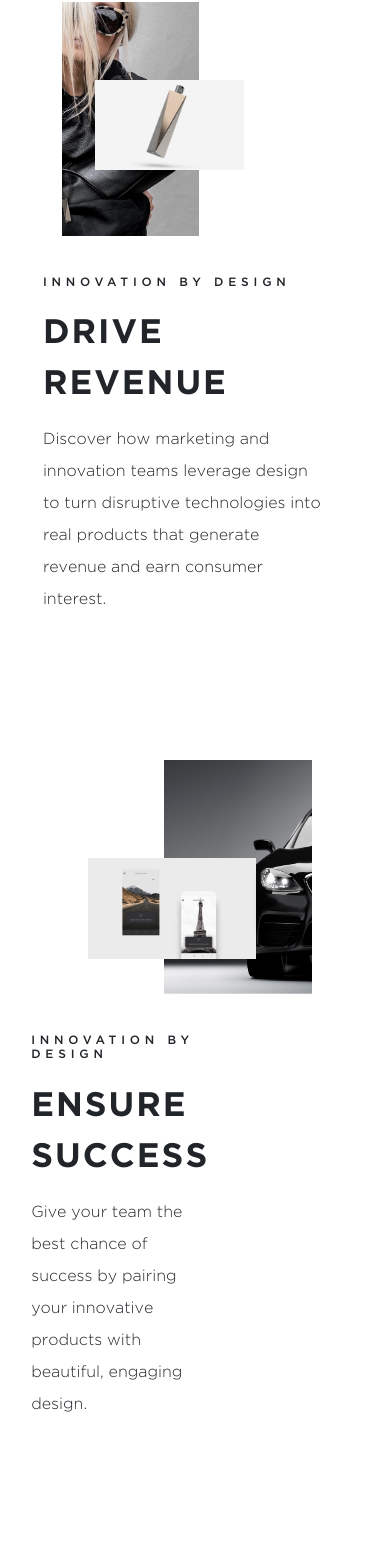
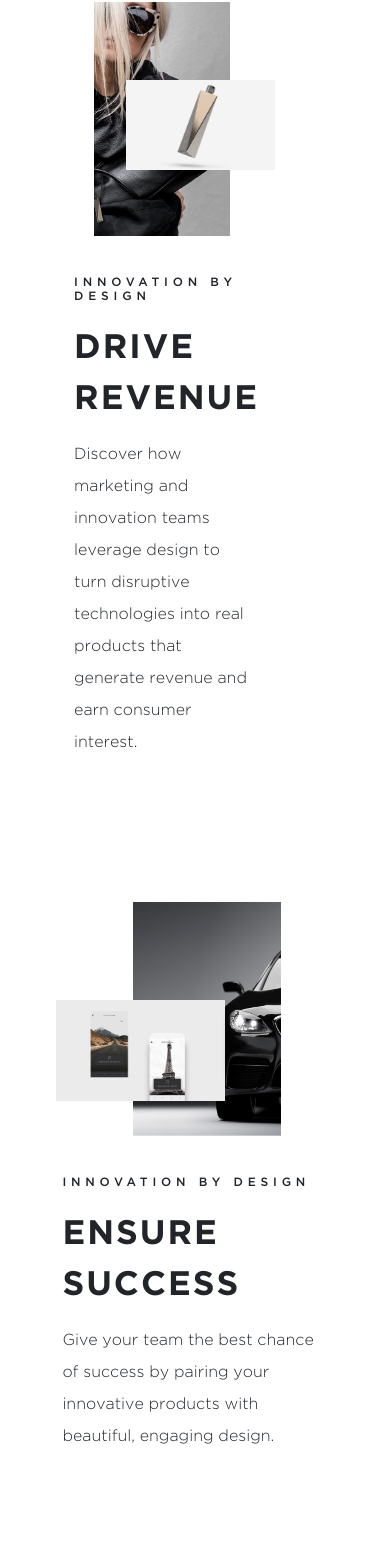
Before and after one commit to vincentalexx/TitusKlein, a React (Vite) app: page / in a window 390 px wide. Shown: the part 998-2566 px from the top of the page. Built offline with nearby package versions, Linux system fonts and the light colour scheme.

Commit message:
style solve

```diff
--- a/src/components/about/about.css
+++ b/src/components/about/about.css
@@ -117,7 +117,12 @@
     }
 
     .btn-talk{
-        bottom: -550%;
+        float: none;
+        margin-top: 0;
+        position: relative;
+        top: auto;
+        right: auto;
+        bottom: -565%;
     }
 }
 
@@ -160,15 +165,6 @@
         margin-bottom: 4vw;
     }
 
-    .btn-talk{
-        float: none;
-        margin-top: 0;
-        position: relative;
-        top: auto;
-        bottom: -500%;
-        right: auto;
-    }
-
     .loc-text{
         margin-bottom: 6vw;
     }
--- a/src/components/home/Content.jsx
+++ b/src/components/home/Content.jsx
@@ -10,8 +10,8 @@ function Content() {
 
   return (
     <section id='content' className='content' style={{paddingTop: '15vw'}}>
-        <div className='w-100 d-flex flex-column'>
-            <div className='drive d-flex flex-column flex-lg-row w-100' style={{marginBottom: '15vw'}}>
+        <div className=' d-flex flex-column'>
+            <div className='drive d-flex flex-column flex-lg-row ' style={{marginBottom: '15vw'}}>
                 <div className='drive-img d-flex w-50 reveal-home' style={{position: 'static'}}>
                     <img src={sunglassgirl} alt="sunglasses girl" className='sgg'/>
                     <img src={bottle} alt="parfume" className='perfume' />
@@ -29,7 +29,7 @@ function Content() {
                     <img src={car} alt="car" className='car'/>
                     <img src={books} alt="books" className='books' />
                 </div>
-                <div className='ensure-text d-flex flex-column justify-content-center' style={{position: 'static', maxWidth: '50%'}}>
+                <div className='ensure-text d-flex flex-column justify-content-center' style={{position: 'static'}}>
                     <div className='reveal-home text'>
                         <h4 className='mb-3' style={{fontSize: '12px', letterSpacing: '.4em', fontFamily: 'Gotham-medium, sans-serif'}}>INNOVATION BY DESIGN</h4>
                         <p className='' style={{fontFamily: 'Gotham-bold, sans-serif', fontSize: '34px', letterSpacing: '2px'}}>ENSURE SUCCESS</p>
@@ -37,7 +37,7 @@ function Content() {
                     </div>
                 </div>
             </div>
-            <div className='drive d-flex flex-column flex-lg-row w-100' style={{marginBottom: '15vw'}}>
+            <div className='drive d-flex flex-column flex-lg-row ' style={{marginBottom: '15vw'}}>
                 <div className='d-flex captivate reveal-home'>
                     <img src={box} alt="sunglasses girl" className='box'/>
                 </div>
--- a/src/components/home/Meeting.jsx
+++ b/src/components/home/Meeting.jsx
@@ -6,7 +6,7 @@ import phone from '../../assets/images/phone.jpg'
 
 function Meeting() {
   return (
-    <section id='meeting' className='' style={{marginBottom: '70px'}}>
+    <section id='meeting' className='' style={{marginBottom: '70px', marginLeft: '8vw', marginRight: '8vw'}}>
         <div className='d-flex flex-column justify-content-center align-items-center reveal-home meeting' style={{marginBottom: '15vw'}}>
             <h4 className='mb-3' style={{fontSize: '12px', letterSpacing: '.4em', fontFamily: 'Gotham-medium, sans-serif'}}>INNOVATION BY DESIGN</h4>
             <p className='' style={{fontFamily: 'Gotham-bold, sans-serif', fontSize: '34px', letterSpacing: '2px'}}>SET UP A 15 MIN MEETING</p>
--- a/src/components/home/content.css
+++ b/src/components/home/content.css
@@ -12,6 +12,7 @@
 .drive-img{
     opacity: 0;
 }
+
 
 
 .sgg {
@@ -88,6 +89,7 @@
 
 .ensure-text {
     max-width: 600px;
+    width: 50%;
 }
 
 .ensure-img{
@@ -129,6 +131,7 @@
     flex-direction: column;
     justify-content: center;
     opacity: 0;
+    max-width: 99%;
 }
 
 .meeting {
@@ -254,9 +257,24 @@
 
     .text{
         height: auto;
+        max-width: 100%;
     }
 
     .work-img{
         height: auto;
     }
+
+    .drive{
+        margin-left: 8vw;
+        margin-right: 8vw;
+    }
+
+    .ensure{
+        margin-left: 8vw;
+        margin-right: 8vw;
+    }
+
+    .ensure-text{
+        width: 100%;
+    }
 }
--- a/src/components/work/Work.jsx
+++ b/src/components/work/Work.jsx
@@ -21,7 +21,7 @@ function Work() {
   return (
     <div className='work-page' style={{ scrollSnapType: 'y mandatory' }}>
       <Layout>
-        <section id='ryde' className="ryde work-section">
+        <section id='ryde' className="ryde reveal-work work-section">
           <div className="title">
             <h1 className="h1 text-white" style={{ letterSpacing: "-1px" }}>
               RYDE
```
